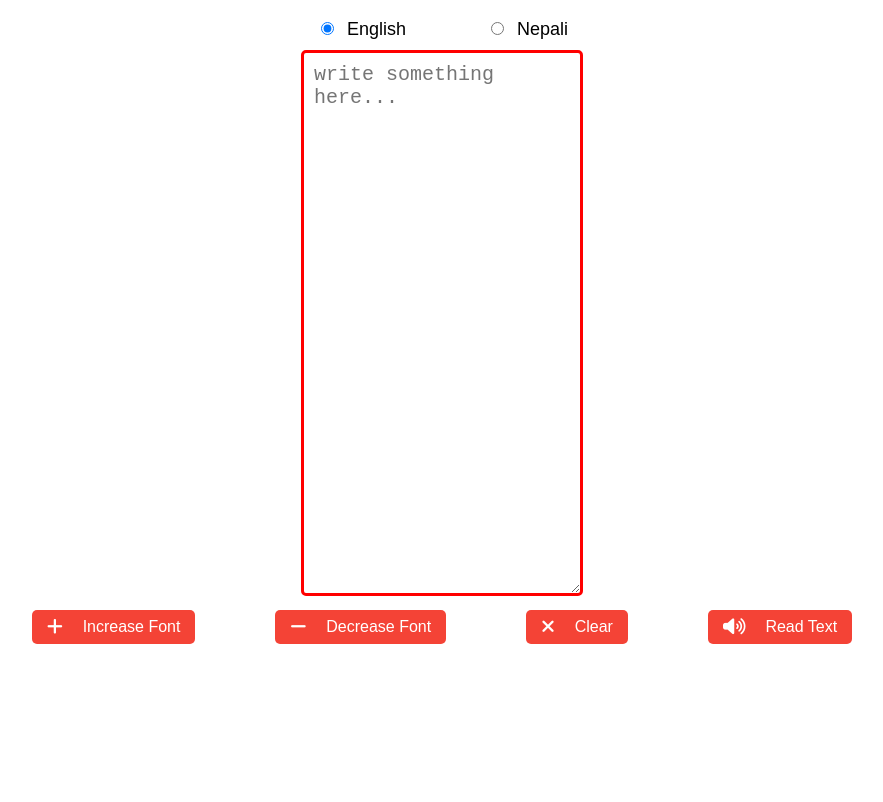
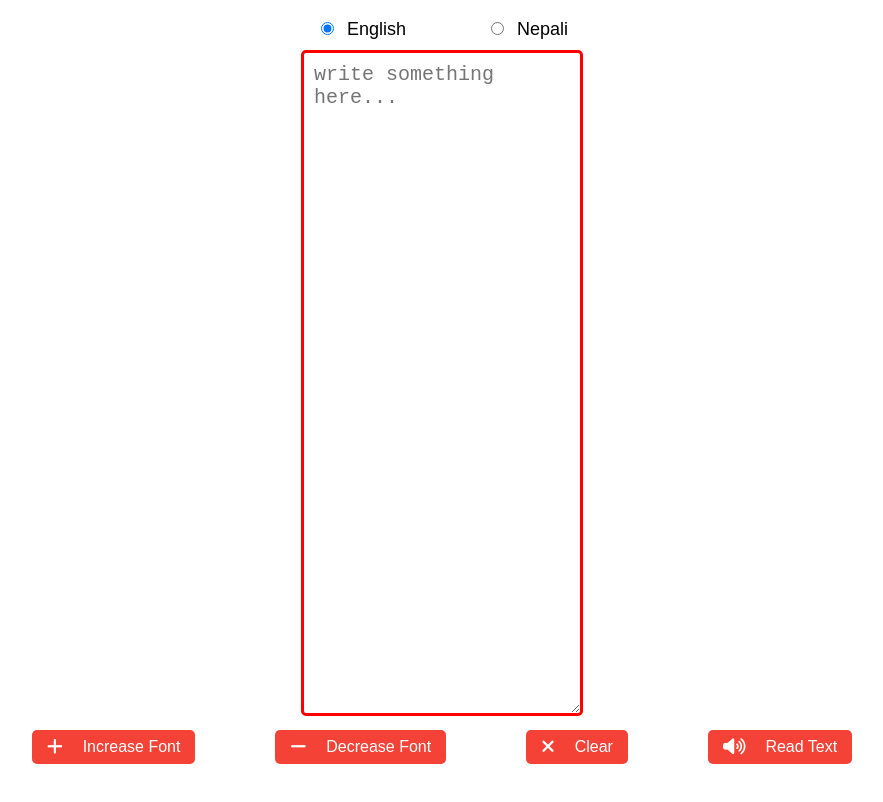
Before and after one commit to learn74/Nepali-Typing-Tool, a plain HTML site: page index.html in a window 1280 px wide. Shown: the part 89-891 px from the top of the page, without its empty margins (198-1081 px from the left). Before the commit the page ends 800 px from the top, so only its background shows below. Drawn offline with Linux system fonts and the light colour scheme.

Commit message:
Update index.html

```diff
--- a/index.html
+++ b/index.html
@@ -27,8 +27,8 @@
 
     textarea {
 
-      widht: 90vw;
-     height: 65vh;
+      widht: 60vw;
+     height: 80vh;
       resize: vertical;
       overflow: auto;
       font-size: 20px;
```
